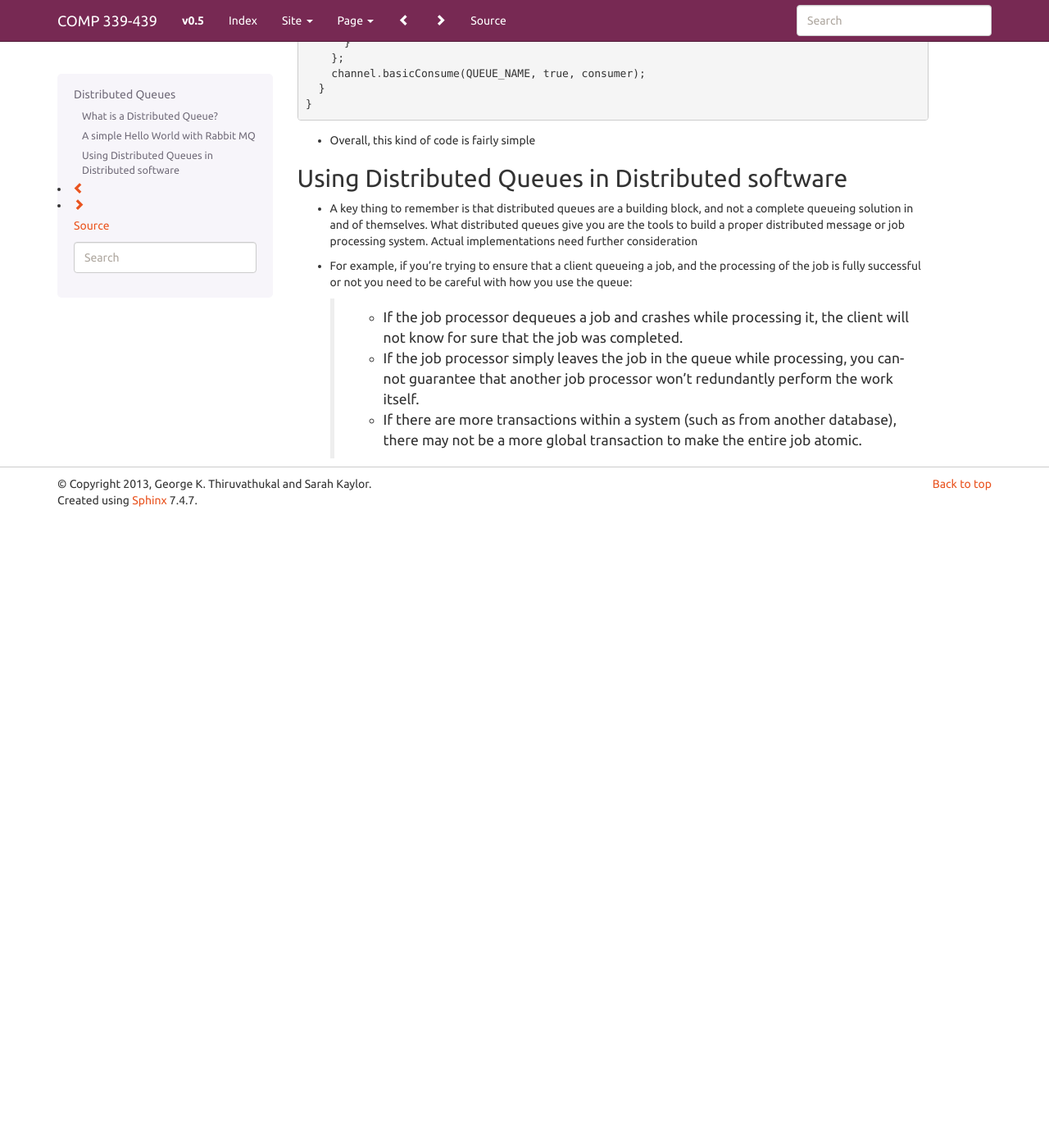
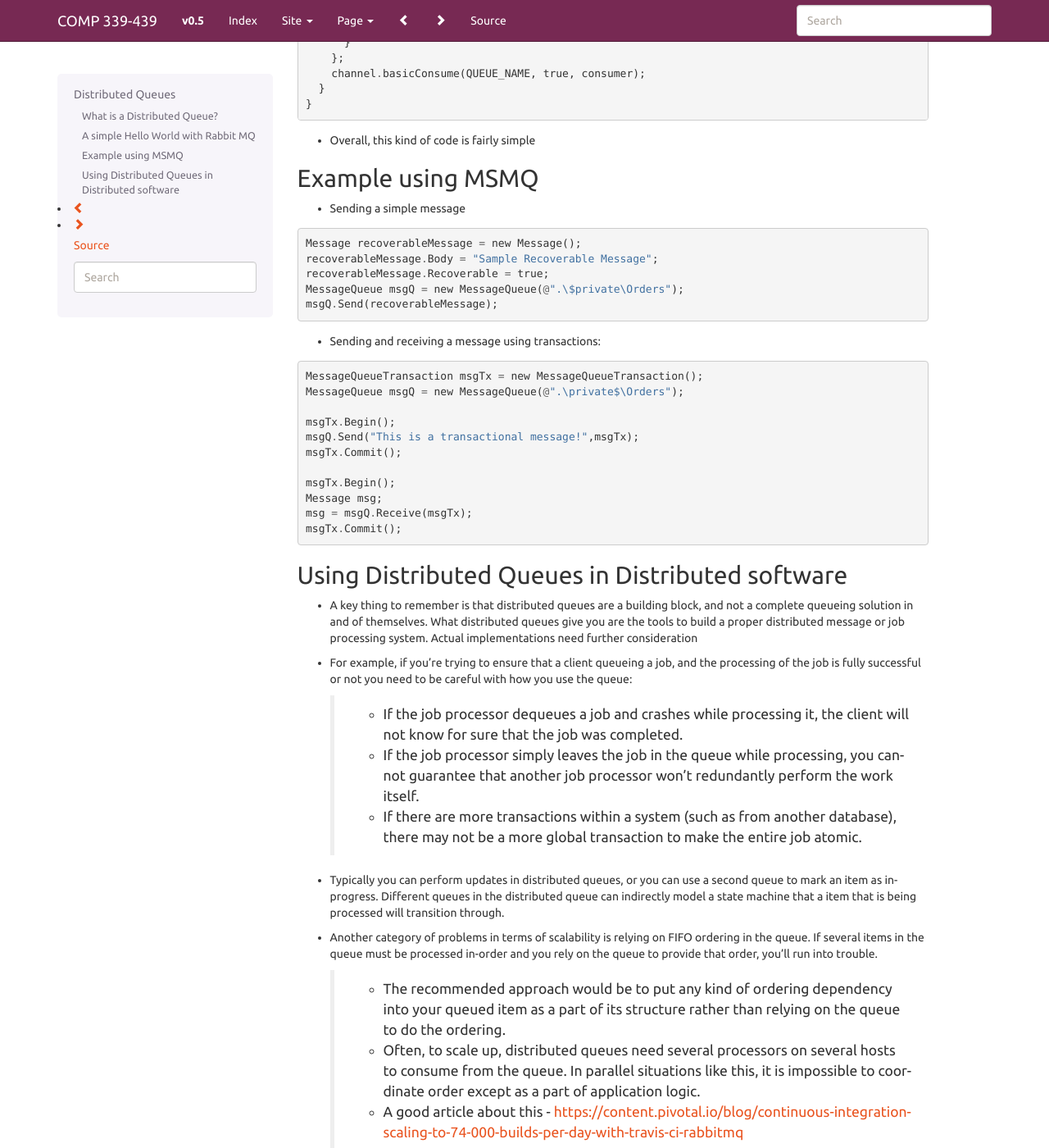
Before and after one commit to LoyolaChicagoBooks/distributedsystems, a Sphinx documentation site: the page built from source/queue.rst, in a window 1280 px wide and 1400 px high, scrolled down 1271 px. Shown: the whole window at 82% size. Built offline with Sphinx 7.4.7, drawn with Linux system fonts in a browser that asks for light colours; before the commit the page ends 1901 px from its top, so only the background shows below that.

Commit message:
updated distributed queue lecture

```diff
--- a/source/queue.rst
+++ b/source/queue.rst
@@ -83,6 +83,39 @@ A simple Hello World with Rabbit MQ
 * Overall, this kind of code is fairly simple
 
 
+
+Example using MSMQ
+------------------
+
+* Sending a simple message
+
+::
+
+	Message recoverableMessage = new Message();
+	recoverableMessage.Body = "Sample Recoverable Message";
+	recoverableMessage.Recoverable = true;
+	MessageQueue msgQ = new MessageQueue(@".\$private\Orders");
+	msgQ.Send(recoverableMessage);
+
+
+
+* Sending and receiving a message using transactions:
+
+::
+
+	MessageQueueTransaction msgTx = new MessageQueueTransaction();
+	MessageQueue msgQ = new MessageQueue(@".\private$\Orders");
+
+	msgTx.Begin();
+	msgQ.Send("This is a transactional message!",msgTx);
+	msgTx.Commit();
+
+	msgTx.Begin();
+	Message msg;
+	msg = msgQ.Receive(msgTx);
+	msgTx.Commit();
+
+
 Using Distributed Queues in Distributed software
 ------------------------------------------------
 
@@ -93,3 +126,12 @@ Using Distributed Queues in Distributed software
 	* If the job processor dequeues a job and crashes while processing it, the client will not know for sure that the job was completed.
 	* If the job processor simply leaves the job in the queue while processing, you cannot guarantee that another job processor won’t redundantly perform the work itself.
 	* If there are more transactions within a system (such as from another database), there may not be a more global transaction to make the entire job atomic.
+
+* Typically you can perform updates in distributed queues, or you can use a second queue to mark an item as in-progress. Different queues in the distributed queue can indirectly model a state machine that a item that is being processed will transition through.
+
+
+* Another category of problems in terms of scalability is relying on FIFO ordering in the queue. If several items in the queue must be processed in-order and you rely on the queue to provide that order, you’ll run into trouble.
+
+	* The recommended approach would be to put any kind of ordering dependency into your queued item as a part of its structure rather than relying on the queue to do the ordering.
+	* Often, to scale up, distributed queues need several processors on several hosts to consume from the queue. In parallel situations like this, it is impossible to coordinate order except as a part of application logic.
+	* A good article about this - https://content.pivotal.io/blog/continuous-integration-scaling-to-74-000-builds-per-day-with-travis-ci-rabbitmq
```
